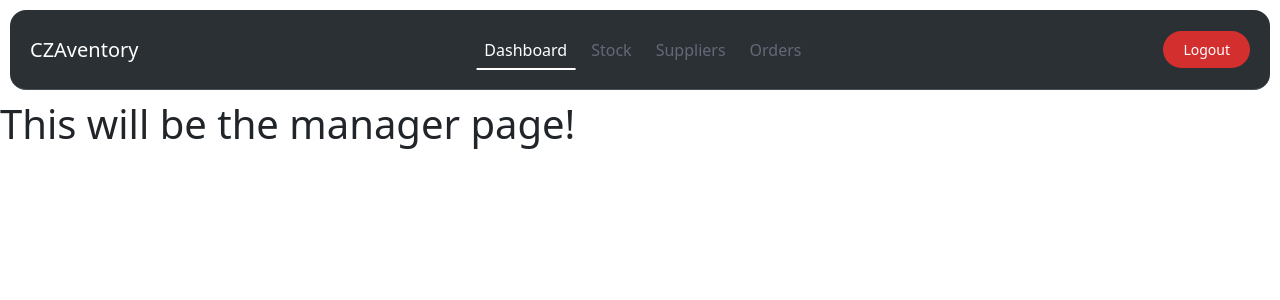
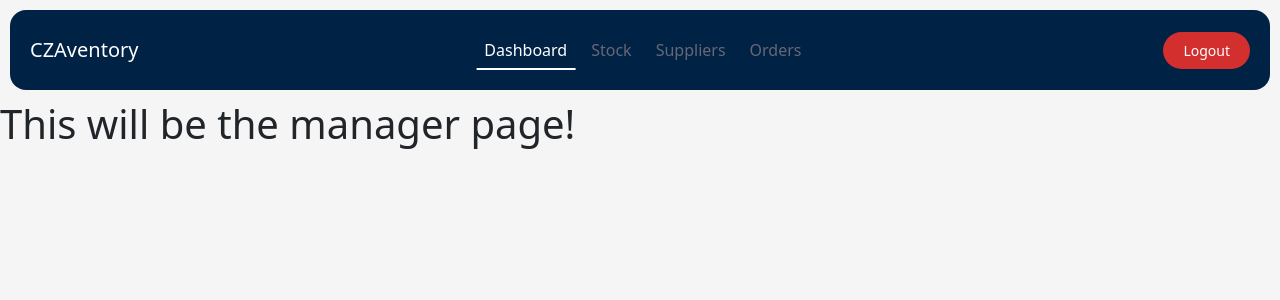
Before and after one commit to ZainabM872/Inventory-Management-System, a Django app: page /manager/ in a window 1280 px wide. Shown: the top 300 px of the page. Run offline with Django 5.2, Linux system fonts and the light colour scheme.

Commit message:
Changing colors and some other details

```diff
--- a/static/navstyle.css
+++ b/static/navstyle.css
@@ -1,8 +1,16 @@
-.navbar{
+.navbar {
     height: 80px;
     margin: 10px;
     border-radius: 16px;
     padding: 0.5rem;
+}
+
+.custom-navbar {
+    background-color: #002244 !important; /* Replace with your desired color */
+}
+
+body {
+    background-color: #f5f5f5;
 }
 
 .logout-button {
@@ -22,6 +30,10 @@
 .navbar-toggler {
     border: none;
     font-size: 1.25rem;
+}
+
+.offcanvas{
+    background-color: #002244;
 }
 
 .navbar-toggler:focus, .btn-close:focus {
@@ -49,7 +61,7 @@
         height: 2px;
         background-color: #ffffff;
         visibility: hidden;
-        transition: 0.5 ease-in-out;
+        transition: width 0.1s ease-in-out;
     }
 
     .nav-link:hover::before, .nav-link.active::before {
--- a/templates/dashboard/manager.html
+++ b/templates/dashboard/manager.html
@@ -1,14 +1,18 @@
+{% load static %}
 <!DOCTYPE html>
 <html lang="en">
 <head>
     <meta charset="UTF-8">
     <meta name="viewport" content="width=device-width, initial-scale=1.0">
-    <title>Staff Page</title>
+    <title>Manager Page</title>
+    <link rel="stylesheet" href="{% static 'basepage.css' %}">
 </head>
 <body>
     {% include 'partials/nav.html' %}
-    <h1>
-        This will be the manager page!
-    </h1>
+    <section class="home">
+        <h1>
+            This will be the manager page!
+        </h1>
+    </section>
 </body>
 </html>
--- a/templates/dashboard/staff.html
+++ b/templates/dashboard/staff.html
@@ -3,7 +3,7 @@
 <head>
     <meta charset="UTF-8">
     <meta name="viewport" content="width=device-width, initial-scale=1.0">
-    <title>Manager Page</title>
+    <title>Staff Page</title>
 </head>
 <body>
     <h1>
--- a/templates/partials/nav.html
+++ b/templates/partials/nav.html
@@ -14,10 +14,10 @@
 
     <link rel="stylesheet" href="{% static '/navstyle.css' %}">
      <!-- <link rel="stylesheet" href="style.css"> -->
-
 </head>
 <body>
-    <nav class="navbar bg-dark border-bottom border-body navbar-expand-md bg-body-tertiary" data-bs-theme="dark">
+    <!-- Navbar -->
+    <nav class="navbar custom-navbar navbar-expand-md bg-body-tertiary" data-bs-theme="dark">
         <div class="container-fluid">
             <a class="navbar-brand me-auto" href="#">CZAventory</a>
             <div class="offcanvas offcanvas-end" tabindex="-1" id="offcanvasNavbar" aria-labelledby="offcanvasNavbarLabel">
@@ -45,13 +45,15 @@
                 </div>
             </div>
                 <a href="#" class="logout-button">Logout</a>
-                <button class="navbar-toggler" type="button" data-bs-toggle="offcanvas"
+                <button class="navbar-toggler pe-0" type="button" data-bs-toggle="offcanvas"
                 data-bs-target="#offcanvasNavbar" aria-controls="offcanvasNavbar"
                 aria-label="Toggle navigation">
                 <span class="navbar-toggler-icon"></span>
                 </button>
         </div>
     </nav>
+    <!-- End of Navbar -->
+
     <!-- Bootstrap JS -->
     <script src="https://cdn.jsdelivr.net/npm/bootstrap@5.3.3/dist/js/bootstrap.bundle.min.js"
         integrity="sha384-YvpcrYf0tY3lHB60NNkmXc5s9fDVZLESaAA55NDzOxhy9GkcIdslK1eN7N6jIeHz"
```
